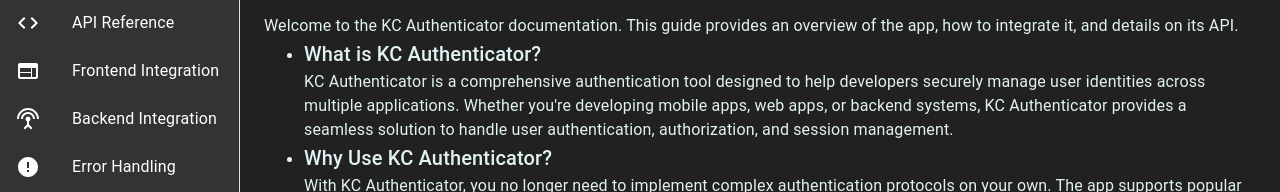
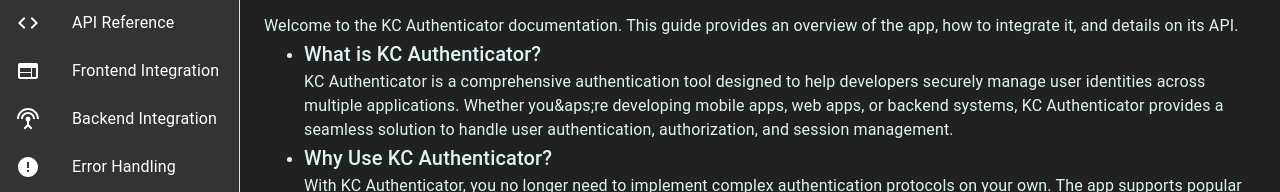
Before and after one commit to keshavcodex/kc-authenticator-frontend, a Next.js app: page /docs in a window 1280 px wide. Shown: the part 154-346 px from the top of the page. Built offline with nearby package versions, Linux system fonts and the light colour scheme.

Commit message:
fixed the build process

```diff
--- a/src/app/docs/page.tsx
+++ b/src/app/docs/page.tsx
@@ -100,7 +100,7 @@ const ApiRequestExample = ({ title, endpoint, description, requestBody, requestM
   );
 };
 
-const ResponsiveDrawer: React.FC<Props> = (props) => {
+const ResponsiveDrawer = (props: any) => {
   const { window } = props;
   const [mobileOpen, setMobileOpen] = useState(false);
   const router = useRouter();
@@ -281,7 +281,7 @@ const ResponsiveDrawer: React.FC<Props> = (props) => {
               What is KC Authenticator?
             </Typography>
             <Typography color={textColor}>
-              KC Authenticator is a comprehensive authentication tool designed to help developers securely manage user identities across multiple applications. Whether you're
+              KC Authenticator is a comprehensive authentication tool designed to help developers securely manage user identities across multiple applications. Whether you&aps;re
               developing mobile apps, web apps, or backend systems, KC Authenticator provides a seamless solution to handle user authentication, authorization, and session
               management.
             </Typography>
@@ -381,7 +381,7 @@ const ResponsiveDrawer: React.FC<Props> = (props) => {
           Backend Integration
         </Typography>
         <Typography gutterBottom sx={{ color: '#fff' }}>
-          On the backend, you'll need to ensure that your routes and controllers handle the requests properly. For example, here’s a sample Node.js/Express setup for the login
+          On the backend, you&apos;ll need to ensure that your routes and controllers handle the requests properly. For example, here’s a sample Node.js/Express setup for the login
           route:
         </Typography>
         <CodeSnippet title={'Backend code of login api'}>{`    const login = async () => {
@@ -449,14 +449,14 @@ const ResponsiveDrawer: React.FC<Props> = (props) => {
           </ListItem>
           <ListItem>
             <Typography variant="body2">
-              A: It's recommended to store tokens in HTTP-only cookies. Avoid storing sensitive tokens in <code>localStorage</code> or <code>sessionStorage</code> as they are
+              A: It&apos;s recommended to store tokens in HTTP-only cookies. Avoid storing sensitive tokens in <code>localStorage</code> or <code>sessionStorage</code> as they are
               accessible to JavaScript.
             </Typography>
           </ListItem>
 
           <ListItem>
             <Typography variant="body1" sx={{ fontWeight: 'bold' }}>
-              Q: What should I do if a user's session expires?
+              Q: What should I do if a user&apos;s session expires?
             </Typography>
           </ListItem>
           <ListItem>
--- a/src/components/CodeSnippet.tsx
+++ b/src/components/CodeSnippet.tsx
@@ -1,7 +1,7 @@
 import { Accordion, AccordionDetails, AccordionSummary } from '@mui/material';
 import ExpandMoreIcon from '@mui/icons-material/ExpandMore';
 
-export default ({ title, children }: any) => {
+const CodeSnippet = ({ title, children }: any) => {
   return (
     <Accordion>
       <AccordionSummary expandIcon={<ExpandMoreIcon />} aria-controls="panel1-content" id="panel1-header">
@@ -24,3 +24,5 @@ export default ({ title, children }: any) => {
     </Accordion>
   );
 };
+
+export default CodeSnippet;
```
